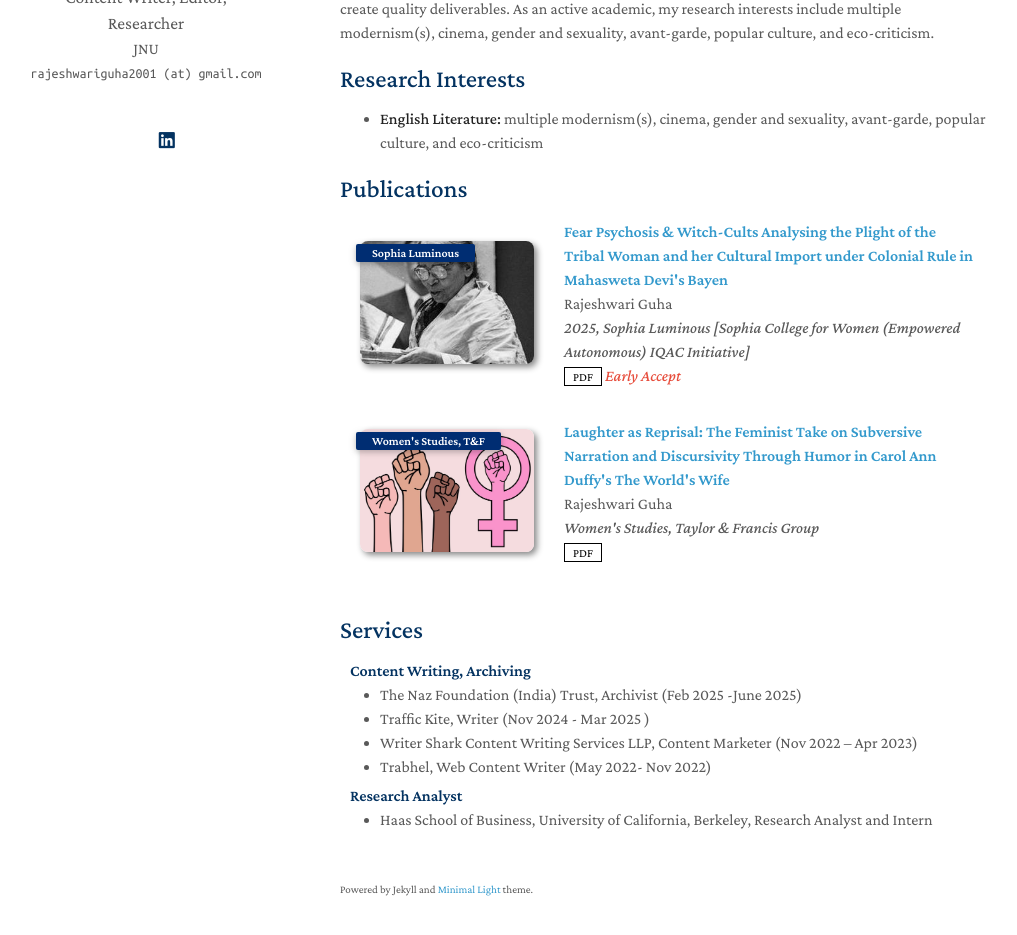
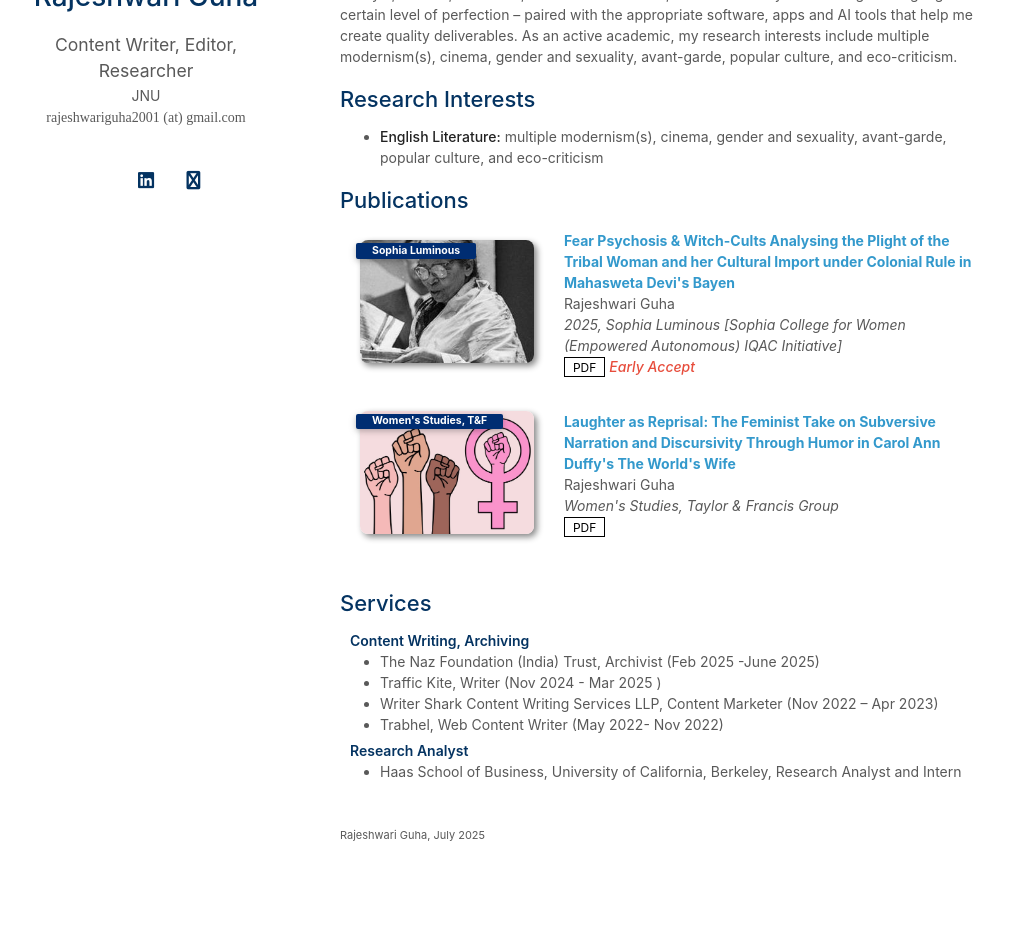
Before and after one commit to rajeshwariguha/rajeshwariguha.github.io, a Jekyll site: the page built from index.md, in a window 1280 px wide and 1226 px high, cut to the strip 256-1191 px from the top of the window. Shown: the whole strip, without its empty margins (130-1147 px from the left). Built offline with Jekyll 4.4.1, drawn with Linux system fonts in a browser that asks for light colours; a style sheet for code colours, icons or effects is not loaded; our own code applies the rules of GitHub Pages for plain Markdown files.

Commit message:
further changes

```diff
--- a/_config.yml
+++ b/_config.yml
@@ -6,8 +6,8 @@ email: rajeshwariguha2001 (at) gmail.com
 
 # Search Engine Optimization (SEO)
 # The following information is used to improve the website traffic from search engines, e.g., Google.
-keywords: minimal light
-description: The Minimal Light is a simple and elegant jekyll theme for academic personal homepage.
+keywords: rajeshwari guha content writing
+description: rajeshwari guha academic personal homepage.
 canonical: https://minimal-light-theme.yliu.me/
 
 # Links
@@ -17,6 +17,7 @@ cv_link: assets/files/Rajeshwari Guha CV updated.pdf
 #github_link: https://github.com/
 linkedin: https://www.linkedin.com/in/rajeshwari-guha-53b330254/
 #twitter: https://twitter.com/
+academia: https://jnu.academia.edu/RajeshwariGuha
 
 # Images (e.g., your profile picture and your website's favicon)
 # "favicon" and "favicon_dark" are used for the light and dark modes, respectively.
@@ -30,11 +31,11 @@ enable_footnote: true
 
 # Auto Dark Mode
 # You may use the option to disable the automatic dark theme
-auto_dark_mode: true
+auto_dark_mode: false
 
 # Font
 # You can use this option to choose between Serif or Sans Serif fonts.
-font: "Serif" # or "Sans Serif"
+font: "Sans Serif" # or "Sans Serif"
 
 # Google Analytics ID
 # Please remove this if you don't use Google Analytics
--- a/_layouts/homepage.html
+++ b/_layouts/homepage.html
@@ -89,6 +89,13 @@
           <i class="fab fa-x-twitter"></i>
         </a>
         {% endif %}
+
+        {% if site.academia %}
+        <a style="margin: 0 0 0 0" href="{{ site.academia }}">
+          <i class="fab fa-university"></i>
+        </a>
+
+        {% endif %}
         </div>
         <br>
 
@@ -100,7 +107,7 @@
       <br>
 
       {% if site.enable_footnote %}
-      <p><small>Powered by Jekyll and <a href="https://github.com/yaoyao-liu/minimal-light" target="_blank" rel="noopener">Minimal Light</a> theme.</small></p>
+      <p><small>Rajeshwari Guha, July 2025</small></p>
       {% endif %}
 
       </section>
```
